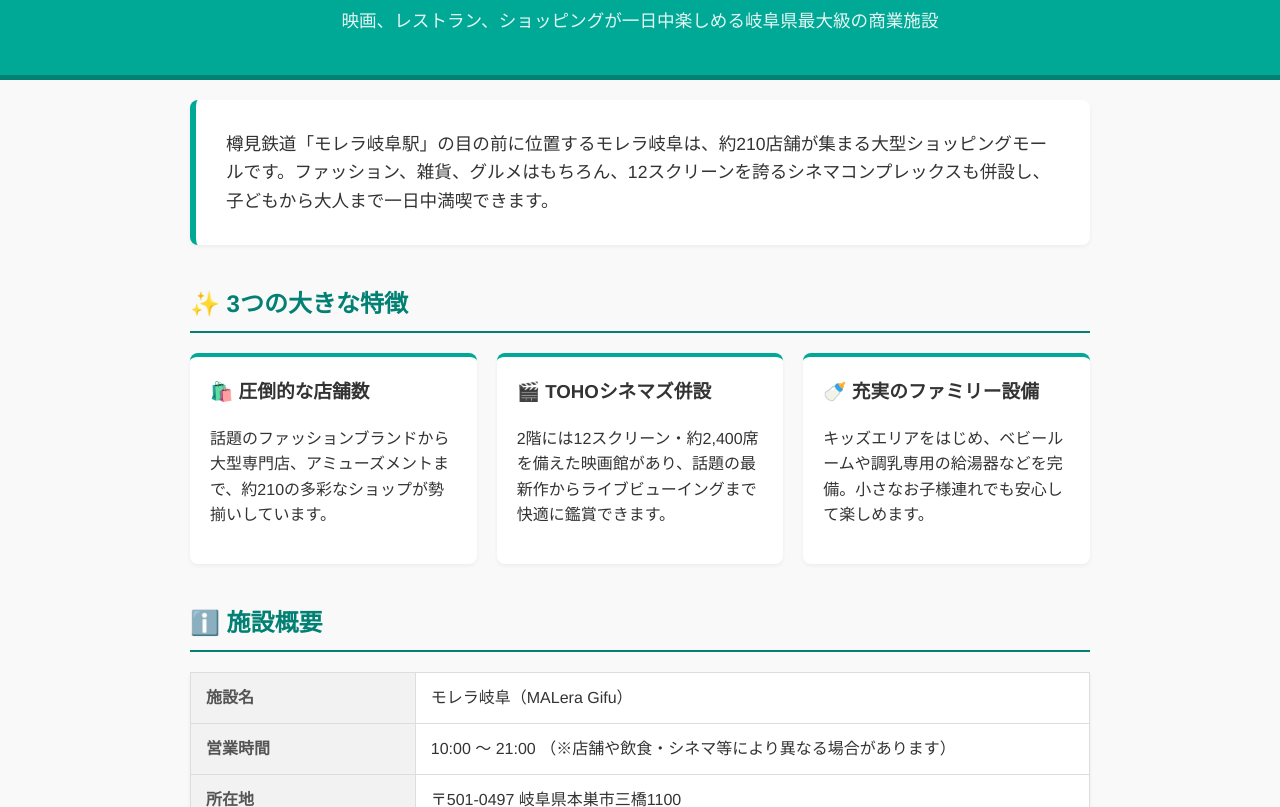
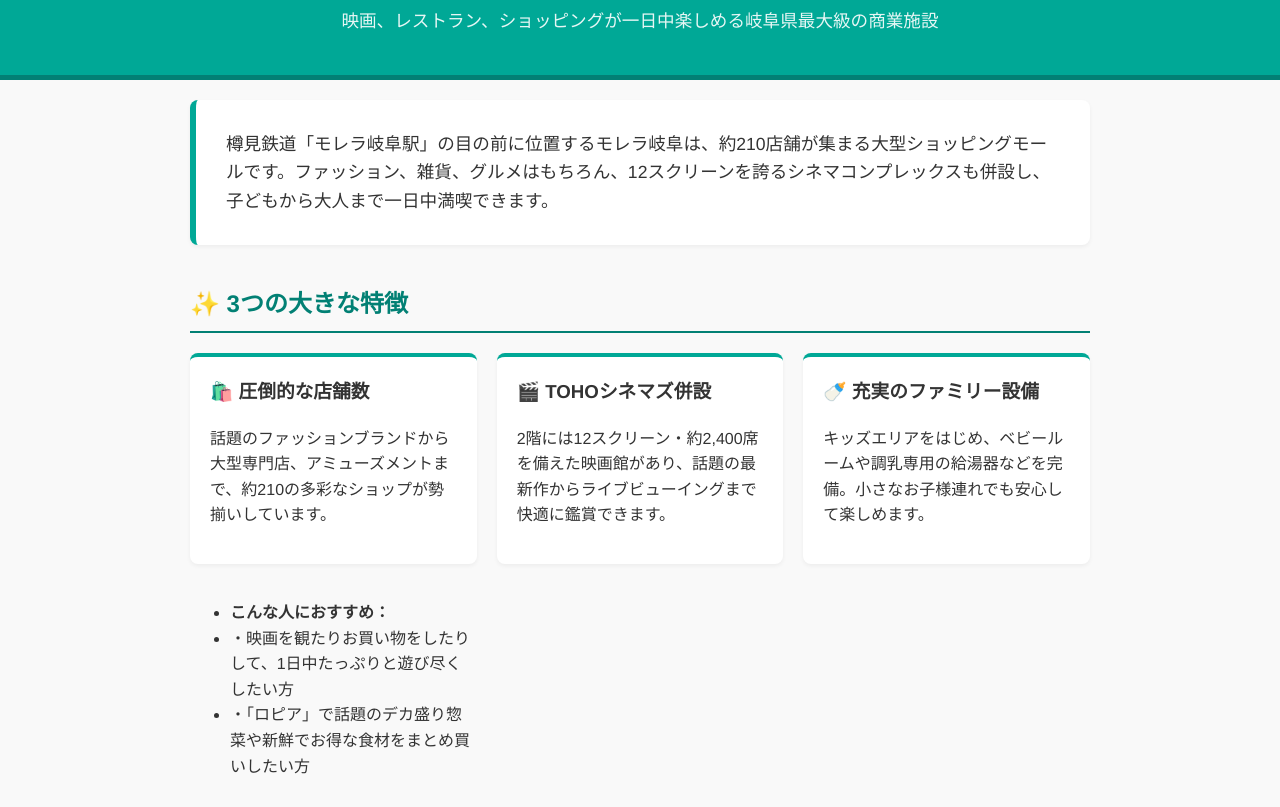
Before and after one commit to koteUN/Gifu-Web, a plain HTML site: page spot-a.html in a window 1280 px wide. Shown: the part 145-952 px from the top of the page. Drawn offline with Linux system fonts and the light colour scheme.

```diff
--- a/spot-a.html
+++ b/spot-a.html
@@ -34,6 +34,11 @@
                 <h3>🍼 充実のファミリー設備</h3>
                 <p>キッズエリアをはじめ、ベビールームや調乳専用の給湯器などを完備。小さなお子様連れでも安心して楽しめます。</p>
             </div>
+            <ul>
+                    <li><strong>こんな人におすすめ：</strong></li>
+                    <li>・映画を観たりお買い物をしたりして、1日中たっぷりと遊び尽くしたい方</li>
+                    <li>・「ロピア」で話題のデカ盛り惣菜や新鮮でお得な食材をまとめ買いしたい方</li>
+                </ul>
         </div>
 
         <h2>ℹ️ 施設概要</h2>
```
Also changed, not shown: index.html (+2 -2 lines).
